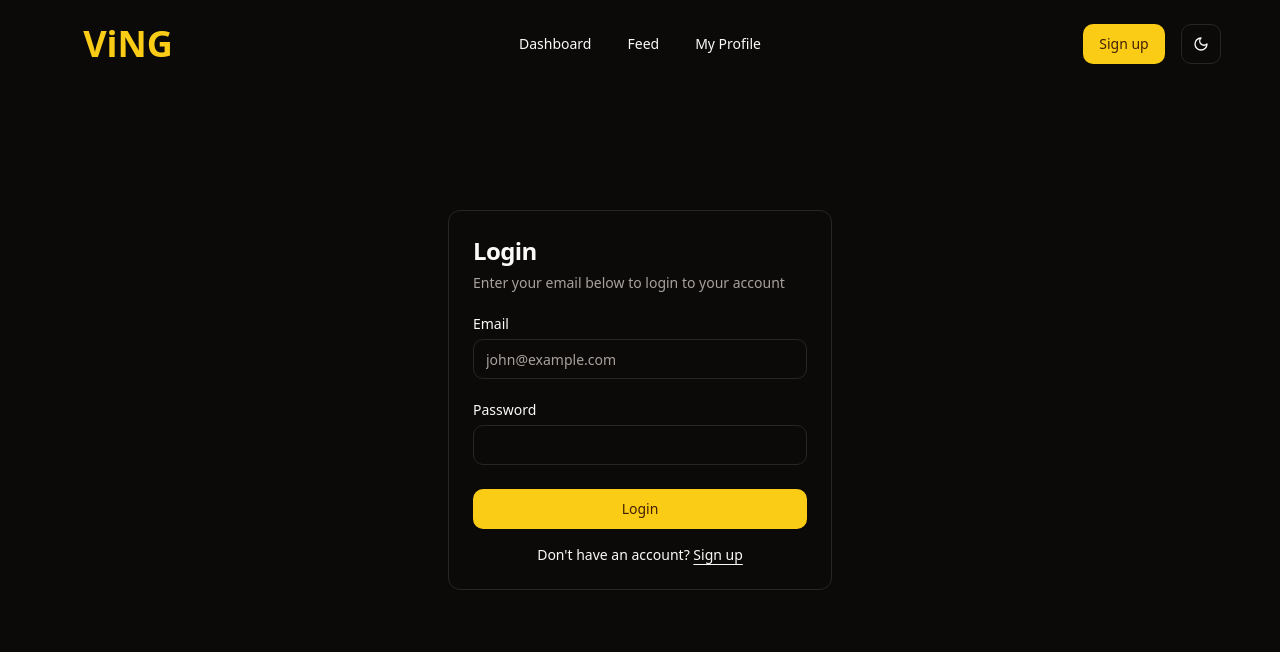
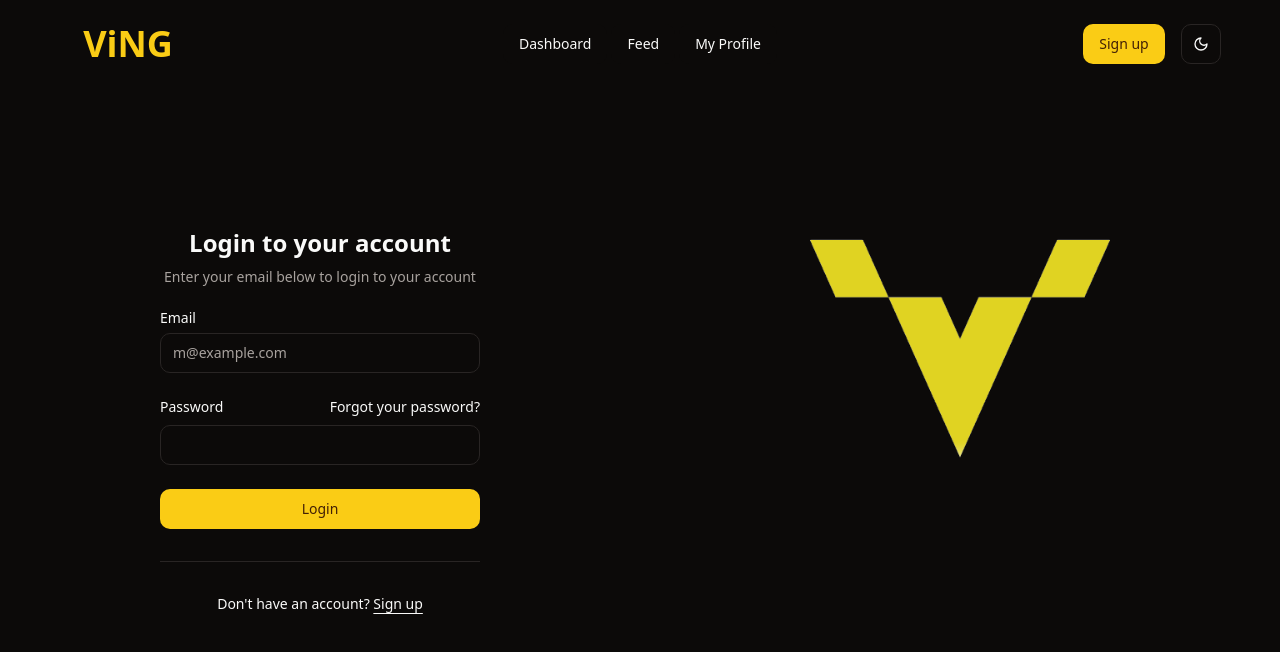
Before and after one commit to Saile-14/ViNG, a React (Vite) app in the folder client/: page / in a window 1280 px wide. Shown: the top 652 px of the page. Built offline with nearby package versions, Linux system fonts and the light colour scheme.

Commit message:
added ViNG logo, reworked Login page, added all CRUD endpoints for users and posts

```diff
--- a/client/src/components/login-form.tsx
+++ b/client/src/components/login-form.tsx
@@ -1,59 +1,49 @@
 import { cn } from "@/lib/utils"
 import { Button } from "@/components/ui/button"
-import {
-  Card,
-  CardContent,
-  CardDescription,
-  CardHeader,
-  CardTitle,
-} from "@/components/ui/card"
 import { Input } from "@/components/ui/input"
 import { Label } from "@/components/ui/label"
 
 export function LoginForm({
   className,
   ...props
-}: React.ComponentPropsWithoutRef<"div">) {
+}: React.ComponentPropsWithoutRef<"form">) {
   return (
-    <div className={cn("flex flex-col gap-6", className)} {...props}>
-      <Card>
-        <CardHeader>
-          <CardTitle className="text-2xl">Login</CardTitle>
-          <CardDescription>
+    <form className={cn("flex flex-col gap-6", className)} {...props}>
+      <div className="flex flex-col items-center gap-2 text-center">
+        <h1 className="text-2xl font-bold">Login to your account</h1>
+        <p className="text-balance text-sm text-muted-foreground">
           Enter your email below to login to your account
-          </CardDescription>
-        </CardHeader>
-        <CardContent>
-          <form>
-            <div className="flex flex-col gap-6">
+        </p>
+      </div>
+      <div className="grid gap-6">
         <div className="grid gap-2">
           <Label htmlFor="email">Email</Label>
-                <Input
-                  id="email"
-                  type="email"
-                  placeholder="john@example.com"
-                  required
-                />
+          <Input id="email" type="email" placeholder="m@example.com" required />
         </div>
         <div className="grid gap-2">
           <div className="flex items-center">
             <Label htmlFor="password">Password</Label>
+            <a
+              href="#"
+              className="ml-auto text-sm underline-offset-4 hover:underline"
+            >
+              Forgot your password?
+            </a>
           </div>
           <Input id="password" type="password" required />
         </div>
         <Button type="submit" className="w-full">
           Login
         </Button>
+        <div className="h-px my-2 bg-muted border-0">
         </div>
-            <div className="mt-4 text-center text-sm">
+      </div>
+      <div className="text-center text-sm">
         Don&apos;t have an account?{" "}
-              <a href="/sign-up" className="underline underline-offset-4">
+        <a href="sign-up" className="underline underline-offset-4">
           Sign up
         </a>
       </div>
     </form>
-        </CardContent>
-      </Card>
-    </div>
   )
 }
--- a/client/src/components/ui/Navbar.tsx
+++ b/client/src/components/ui/Navbar.tsx
@@ -11,7 +11,7 @@ import { ModeToggle } from "../mode-toggle";
 
 const Navbar = () => {
   return (
-    <nav className="mt-6 px-10 pb-10 z-40 fixed top-0 w-screen flex items-center justify-between">
+    <nav className="pt-6 px-10 pb-4 z-40 fixed top-0 w-screen flex items-center justify-between bg-background">
         <Link to="/" className="text-4xl w-44 text-center font-bold text-primary ">ViNG </ Link>
 
         <div className="flex-grow flex text-center justify-center">
--- a/client/src/main.tsx
+++ b/client/src/main.tsx
@@ -10,6 +10,7 @@ import AuthSignup from './pages/AuthSignup.tsx';
 import { QueryClient, QueryClientProvider } from '@tanstack/react-query';
 import { MyProfile } from './pages/MyProfile.tsx';
 import { Feed } from './pages/Feed.tsx';
+import LoginPage from './pages/page.tsx';
 
 const queryClient = new QueryClient();
 
@@ -23,7 +24,7 @@ createRoot(document.getElementById('root')!).render(
       <Navbar />
         <Routes>
         <Route element={<AuthSignup />} >
-            <Route index path="/" element={<Home />} />
+            <Route index path="/" element={<LoginPage />} />
             <Route path="/dashboard" element={<AuthSignup />} />
             <Route path="/sign-up" element={<Signup/>} />
             <Route path="/my-profile" element={<MyProfile />} />
--- /dev/null
+++ b/client/src/pages/page.tsx
@@ -0,0 +1,33 @@
+import { GalleryVerticalEnd } from "lucide-react"
+
+import { LoginForm } from "@/components/login-form"
+
+
+export default function LoginPage() {
+  return (
+    <div className="grid min-h-svh lg:grid-cols-2">
+      <div className="flex flex-col gap-4 p-6 md:p-10">
+        <div className="flex justify-center gap-2 md:justify-start">
+          <a href="#" className="flex items-center gap-2 font-medium">
+            <div className="flex h-6 w-6 items-center justify-center rounded-md bg-primary text-primary-foreground">
+              <GalleryVerticalEnd className="size-4" />
+            </div>
+            Acme Inc.
+          </a>
+        </div>
+        <div className="flex flex-1 items-center justify-center">
+          <div className="w-full max-w-xs">
+            <LoginForm />
+          </div>
+        </div>
+      </div>
+      <div className="relative hidden lg:block">
+        <img
+          src="ViNG.png"
+          alt="Image"
+          className="absolute inset-0 h-full w-full object-cover"
+        />
+      </div>
+    </div>
+  )
+}
```
Also changed, not shown: client/public/ViNG.png (added), 1 other file (tests, documents, lock files or other folders). Lines whose indentation alone changed are shown as unchanged.
